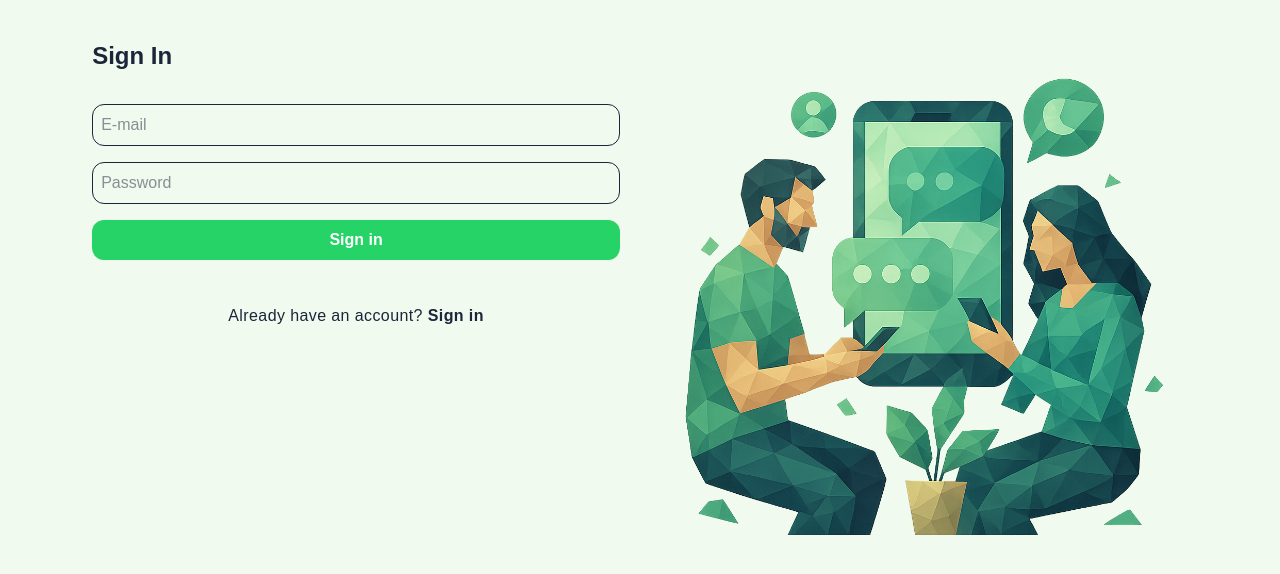
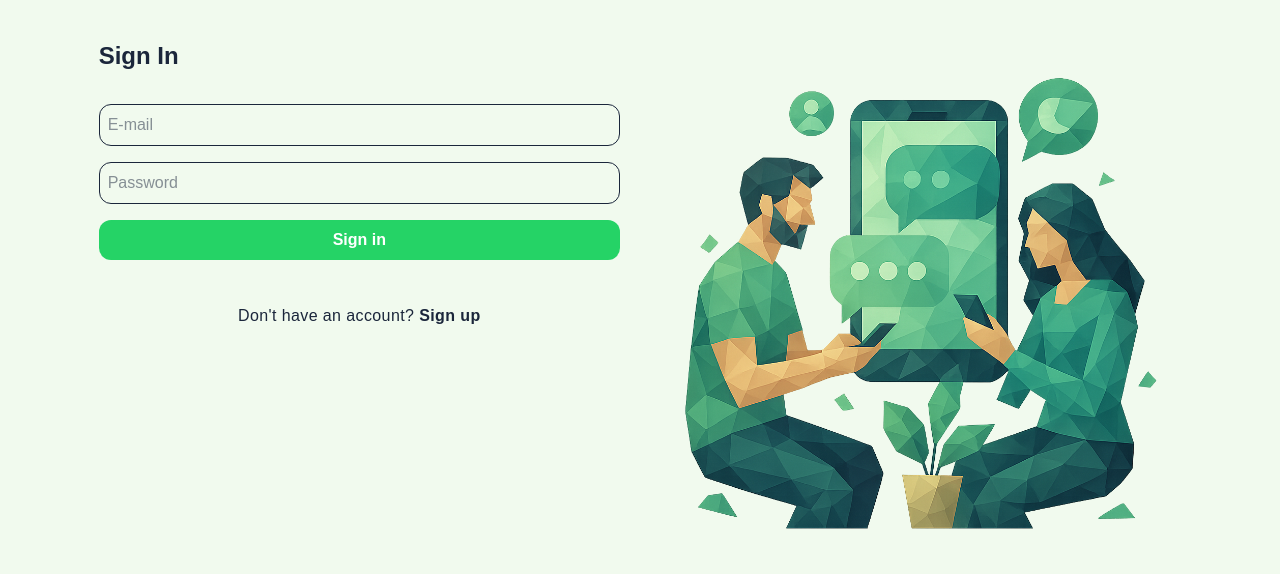
Before and after one commit to lucasonazes/chat-frontend, a Next.js app: page /login in a window 1280 px wide. Shown: the top 574 px of the page. Built offline with nearby package versions, Linux system fonts and the light colour scheme; no server answers.

Commit message:
fix: correct login/signup page redirection texts

```diff
--- a/src/app/login/page.tsx
+++ b/src/app/login/page.tsx
@@ -51,7 +51,9 @@ export default function LoginPage() {
             </button>
           </form>
           <button className="mt-7  tracking-wide" onClick={() => router.push('/register')}>
-            <span>Already have an account? <strong>Sign in</strong></span>
+            <span>
+              Don&apos;t have an account? <strong>Sign up</strong>
+            </span>
           </button>
         </div>
         <div className="md:w-1/2">
--- a/src/app/register/page.tsx
+++ b/src/app/register/page.tsx
@@ -69,7 +69,7 @@ export default function RegisterPage() {
             </button>
           </form>
           <button className="mt-7 tracking-wide" onClick={() => router.push('/login')}>
-            <span>Don&apos;t have an account?<strong>Sign in</strong></span>
+            <span>Already have an account? <strong>Sign in</strong></span>
           </button>
         </div>
         <div className="md:w-1/2">
```
